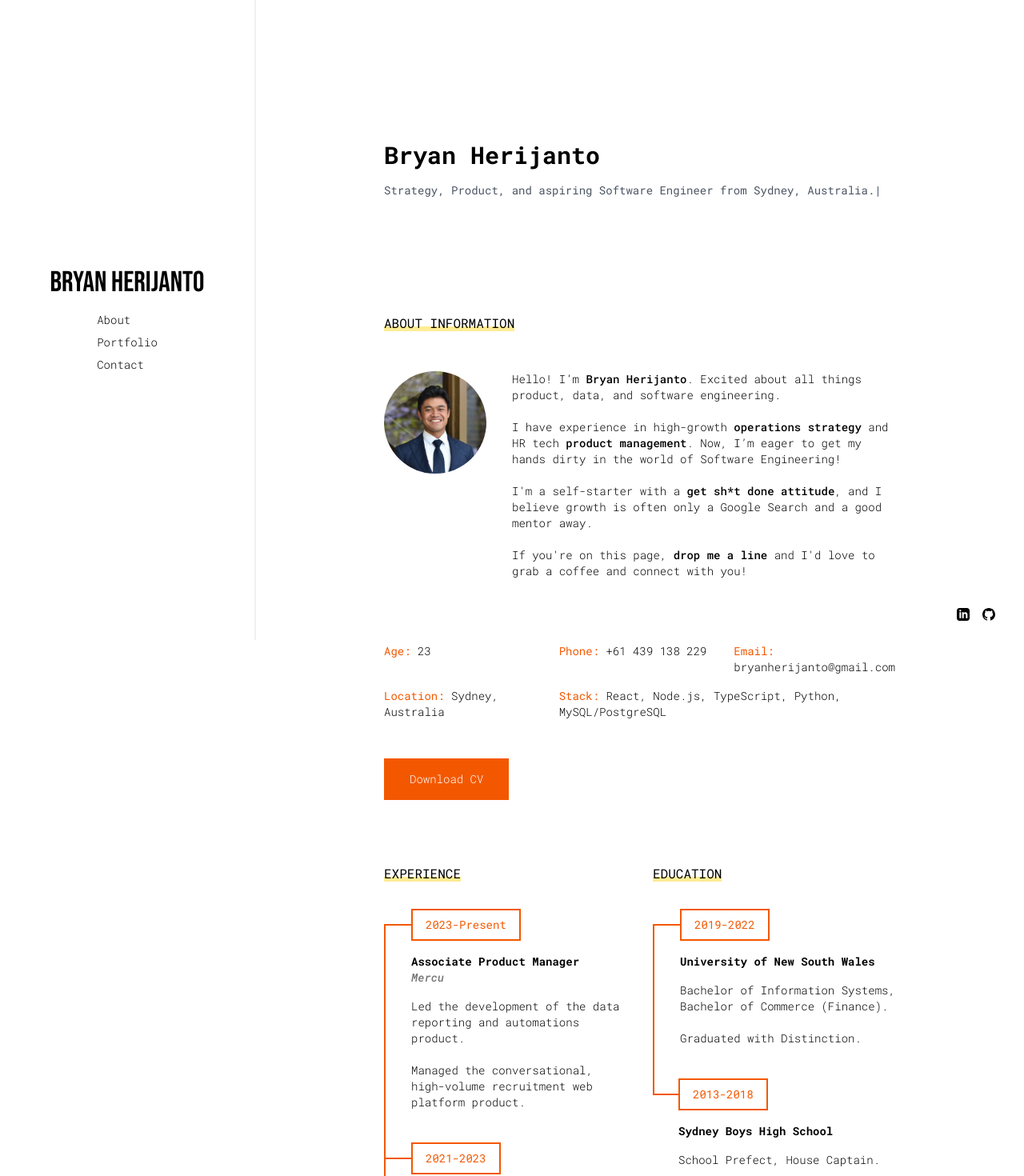
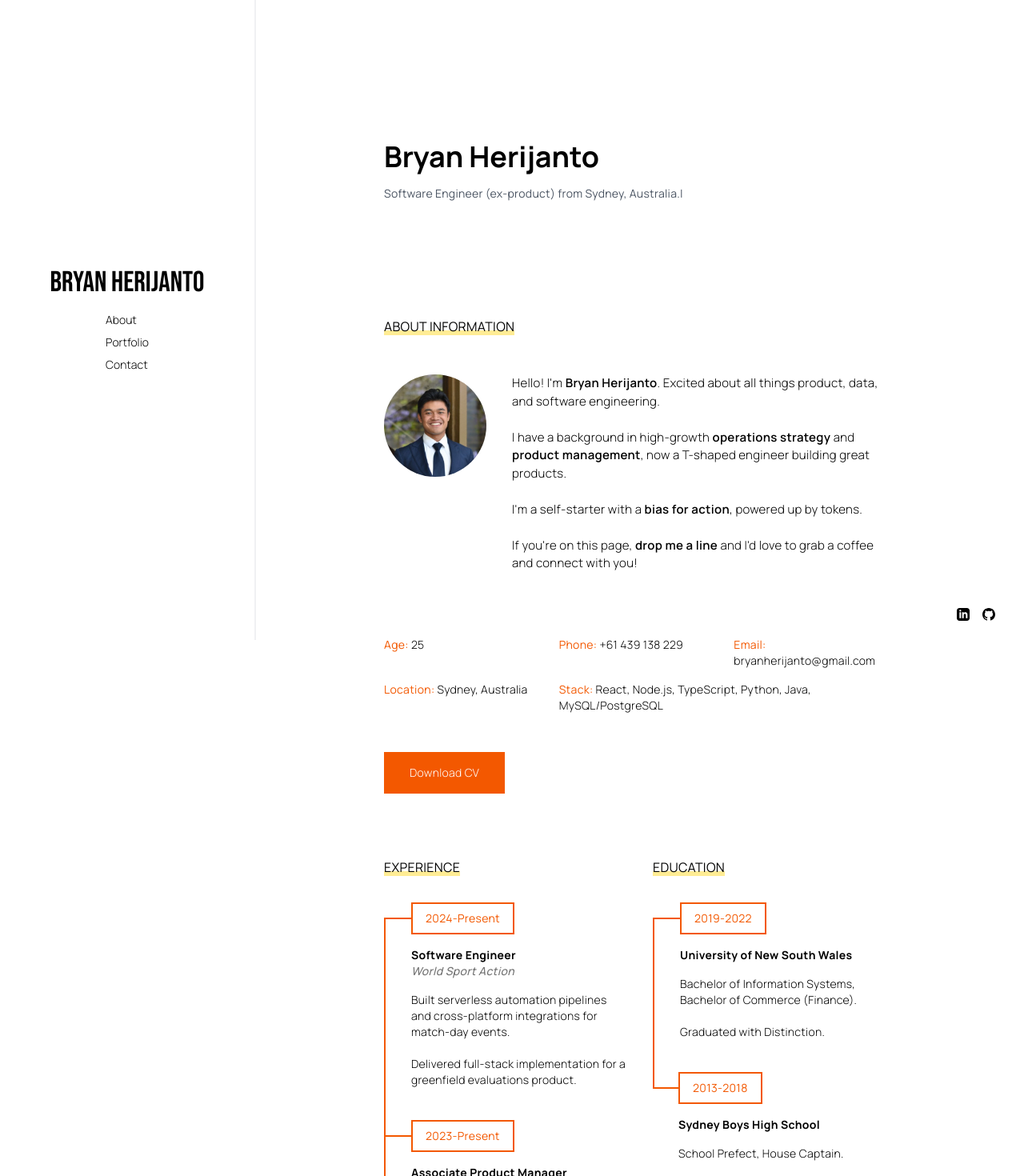
Before and after one commit to coolbmann/Personal-Portfolio, a React (Vite) app: page / in a window 1280 px wide. Shown: the top 1470 px of the page at 80% size. Built offline with nearby package versions, Linux system fonts and the light colour scheme.

Commit message:
In progress build

```diff
--- a/src/App.tsx
+++ b/src/App.tsx
@@ -22,7 +22,7 @@ function App() {
   const contactRef = useRef<HTMLDivElement>(null);
 
   return (
-    <div className="font-roboto flex">
+    <div className="font-manrope flex">
       <Sidebar
         aboutClickHandler={() => {
           aboutRef.current?.scrollIntoView({ behavior: "smooth" });
--- a/src/index.css
+++ b/src/index.css
@@ -1,5 +1,7 @@
 @import url("https://fonts.googleapis.com/css2?family=Roboto+Mono:ital,wght@0,100..700;1,100..700&display=swap");
 @import url("https://fonts.googleapis.com/css2?family=Bebas+Neue&display=swap");
+@import url("https://fonts.googleapis.com/css2?family=Manrope:wght@200..800&display=swap");
+@import url("https://fonts.googleapis.com/css2?family=Geist:wght@100..900&display=swap");
 
 @tailwind base;
 @tailwind components;
--- a/src/pages/homepage/components/About.tsx
+++ b/src/pages/homepage/components/About.tsx
@@ -10,13 +10,13 @@ const About = () => {
     <div className="flex flex-col gap-36">
       {/* Name */}
       <div ref={aboutRef} className="flex flex-col gap-4">
-        <div className="font-roboto font-bold text-3xl mt-44">
+        <div className="font-manrope font-bold text-4xl mt-44">
           Bryan Herijanto
         </div>
-        <div className="text-sm text-gray-600 h-16 sm:h-auto">
+        <div className="text-sm text-gray-600 h-16 sm:h-auto tracking-wide-custom">
           <TypeAnimation
             sequence={[
-              "Strategy, Product, and aspiring Software Engineer from Sydney, Australia.",
+              "Software Engineer (ex-product) from Sydney, Australia.",
               6000,
               "",
               200,
@@ -28,38 +28,39 @@ const About = () => {
         </div>
       </div>
       {/* About Me */}
-      <div className="flex flex-col gap-12">
+      <div className="flex flex-col gap-12 tracking-wide-custom">
         <div>
           <span className="shadow-custom-inset">ABOUT INFORMATION</span>
         </div>
         <div className="flex flex-col sm:flex-row gap-8">
           <img className="w-32 h-32 rounded-full" src={profilePic} alt="" />
           <div>
-            <div className="font-light text-sm">
-              Hello! I’m <span className="font-medium">Bryan Herijanto</span>.
+            <div className="font-light text-[15px]">
+              Hello! I'm <span className="font-semibold">Bryan Herijanto</span>.
               Excited about all things product, data, and software engineering.{" "}
               <br />
-              <br />I have experience in high-growth{" "}
-              <span className="font-medium">operations strategy</span> and HR
-              tech<span className="font-medium"> product management</span>. Now,
-              I’m eager to get my hands dirty in the world of Software
-              Engineering! <br />
+              <br />I have a background in high-growth{" "}
+              <span className="font-semibold">
+                operations strategy
+              </span> and{" "}
+              <span className="font-semibold">product management</span>, now a
+              T-shaped engineer building great products.
+              <br />
               <br />
               I'm a self-starter with a{" "}
-              <span className="font-medium">get sh*t done attitude</span>, and I
-              believe growth is often only a Google Search and a good mentor
-              away.
+              <span className="font-semibold">bias for action</span>, powered up
+              by tokens.
               <br />
               <br />
               If you're on this page,{" "}
-              <span className="font-medium">drop me a line</span> and I'd love
+              <span className="font-semibold">drop me a line</span> and I'd love
               to grab a coffee and connect with you!
             </div>
           </div>
         </div>
-        <div className="mt-8 font-roboto font-light text-sm flex flex-col gap-4 sm:grid sm:grid-cols-3 sm:grid-rows-2 sm:gap-y-4">
+        <div className="mt-8 font-manrope font-light text-sm flex flex-col gap-4 sm:grid sm:grid-cols-3 sm:grid-rows-2 sm:gap-y-4">
           <div>
-            <span className=" text-custom-orange font-normal">Age:</span> 23
+            <span className=" text-custom-orange font-normal">Age:</span> 25
           </div>
           <div>
             <span className=" text-custom-orange font-normal">Phone:</span> +61
@@ -75,7 +76,7 @@ const About = () => {
           </div>
           <div className="col-span-2">
             <span className=" text-custom-orange font-normal">Stack: </span>
-            React, Node.js, TypeScript, Python, MySQL/PostgreSQL
+            React, Node.js, TypeScript, Python, Java, MySQL/PostgreSQL
           </div>
         </div>
         <div>
--- a/src/pages/homepage/components/Experience.tsx
+++ b/src/pages/homepage/components/Experience.tsx
@@ -1,10 +1,36 @@
 const Experience = () => {
   return (
     <>
-      <div className="grid grid-cols-1 sm:grid sm:grid-cols-2 gap-8">
+      <div className="grid grid-cols-1 sm:grid sm:grid-cols-2 gap-8 tracking-wide-custom">
         <div>
           <div className="mb-8">
             <span className="shadow-custom-inset">EXPERIENCE</span>
+          </div>
+          <div className="grid grid-cols-[2px_2rem_1fr] font-light text-sm">
+            <div className="h-full bg-custom-orange mt-[1.188rem]"></div>
+            <div className="relative w-full h-10 flex items-center">
+              <div className="w-full h-0.5 bg-custom-orange relative"></div>
+            </div>
+            <div className="flex flex-col items-start m-0 gap-4">
+              <div className=" font-normal text-custom-orange px-4 py-2 border-custom-orange border-solid border-2">
+                2024-Present
+              </div>
+              <div className="font-bold">
+                Software Engineer
+                <br />
+                <span className=" text-neutral-500 font-medium italic">
+                  World Sport Action
+                </span>
+              </div>
+              <div className="pb-10">
+                Built serverless automation pipelines and cross-platform
+                integrations for match-day events.
+                <br />
+                <br />
+                Delivered full-stack implementation for a greenfield evaluations
+                product.
+              </div>
+            </div>
           </div>
           <div className="grid grid-cols-[2px_2rem_1fr] font-light text-sm">
             <div className="h-full bg-custom-orange mt-[1.188rem]"></div>
@@ -27,13 +53,12 @@ const Experience = () => {
                 product.
                 <br />
                 <br />
-                Managed the conversational, high-volume recruitment web platform
+                Owned the conversational, high-volume recruitment web platform
                 product.
               </div>
             </div>
           </div>
-          <div className="grid grid-cols-[2px_2rem_1fr] font-light text-sm">
-            <div className="h-full bg-custom-orange mt-[1.188rem]"></div>
+          <div className="grid grid-cols-[2rem_1fr] font-light text-sm">
             <div className="relative w-full h-10 flex items-center">
               <div className="w-full h-0.5 bg-custom-orange relative"></div>
             </div>
@@ -56,7 +81,7 @@ const Experience = () => {
               </div>
             </div>
           </div>
-          <div className="grid grid-cols-[2rem_1fr] font-light text-sm">
+          {/* <div className="grid grid-cols-[2rem_1fr] font-light text-sm">
             <div className="relative w-full h-10 flex items-center">
               <div className="w-full h-0.5 bg-custom-orange relative"></div>
             </div>
@@ -79,7 +104,7 @@ const Experience = () => {
                 scheme.
               </div>
             </div>
-          </div>
+          </div> */}
         </div>
         <div>
           <div className="mb-8">
--- a/src/pages/project-detail/Resume.tsx
+++ b/src/pages/project-detail/Resume.tsx
@@ -43,16 +43,16 @@ const Resume = () => {
               </a>
             </div>
           </div>
-          <div className="text-[13px] leading-5 font-light mt-4 sm:mt-2">
+          <div className="text-sm leading-5 font-light tracking-wide-custom mt-4 sm:mt-2">
             A website to host my resume, experience, and projects.
           </div>
         </div>
         <div className="flex flex-col gap-8">
           <div className="flex flex-col gap-4">
             <div>
-              <span className="text-lg font-medium">Overview</span>
+              <span className="text-lg font-semibold">Overview</span>
             </div>
-            <div className="text-[13px] leading-5 font-light">
+            <div className="text-sm leading-5 font-light tracking-wide-custom">
               What you see is what you get - you're on the site right now!
             </div>
           </div>
@@ -60,9 +60,9 @@ const Resume = () => {
         <div className="flex flex-col gap-8">
           <div className="flex flex-col gap-4">
             <div>
-              <span className="text-lg font-medium">Technologies Used</span>
+              <span className="text-lg font-semibold">Technologies Used</span>
             </div>
-            <div className="text-[13px] leading-5 font-light">
+            <div className="text-sm leading-5 font-light tracking-wide-custom">
               <span className="font-normal text-custom-orange">React</span>{" "}
               powers this static site,{" "}
               <span className="font-normal text-custom-orange">Vite</span> used
@@ -80,9 +80,9 @@ const Resume = () => {
         <div className="flex flex-col gap-8">
           <div className="flex flex-col gap-4">
             <div>
-              <span className="text-lg font-medium">Features</span>
+              <span className="text-lg font-semibold">Features</span>
             </div>
-            <div className="text-[13px] leading-5 font-light">
+            <div className="text-sm leading-5 font-light tracking-wide-custom">
               <ul>
                 <li className="relative flex list-inside">
                   <span className="absolute left-0 top-2 w-1 h-1 bg-custom-orange rounded-full"></span>
@@ -107,9 +107,9 @@ const Resume = () => {
         <div className="flex flex-col gap-8">
           <div className="flex flex-col gap-4">
             <div>
-              <span className="text-lg font-medium">See it in Action!</span>
+              <span className="text-lg font-semibold">See it in Action!</span>
             </div>
-            <div className="text-[13px] leading-5 font-light">
+            <div className="text-sm leading-5 font-light tracking-wide-custom">
               You're looking at it 😎
             </div>
           </div>
--- a/tailwind.config.js
+++ b/tailwind.config.js
@@ -9,9 +9,14 @@ export default {
       boxShadow: {
         "custom-inset": "0px -6px 0px 0px inset rgb(255, 236, 148 )",
       },
+      letterSpacing: {
+        "wide-custom": "0.02em",
+      },
     },
     fontFamily: {
       roboto: ["Roboto Mono", "monospace"],
+      manrope: ["Manrope", "sans-serif"],
+      geist: ["Geist", "sans-serif"],
       bebas: ["Bebas Neue", "sans-serif"],
     },
   },
```
Also changed, not shown: src/pages/homepage/components/Portfolio.tsx (+14 -11 lines), src/pages/project-detail/ContractGenerator.tsx (+9 -9 lines), src/pages/project-detail/Noggin.tsx (+9 -9 lines), src/pages/project-detail/OnCue.tsx (+9 -9 lines), src/pages/project-detail/Padlock.tsx (+9 -9 lines), 1 other file (tests, documents, lock files or other folders).
